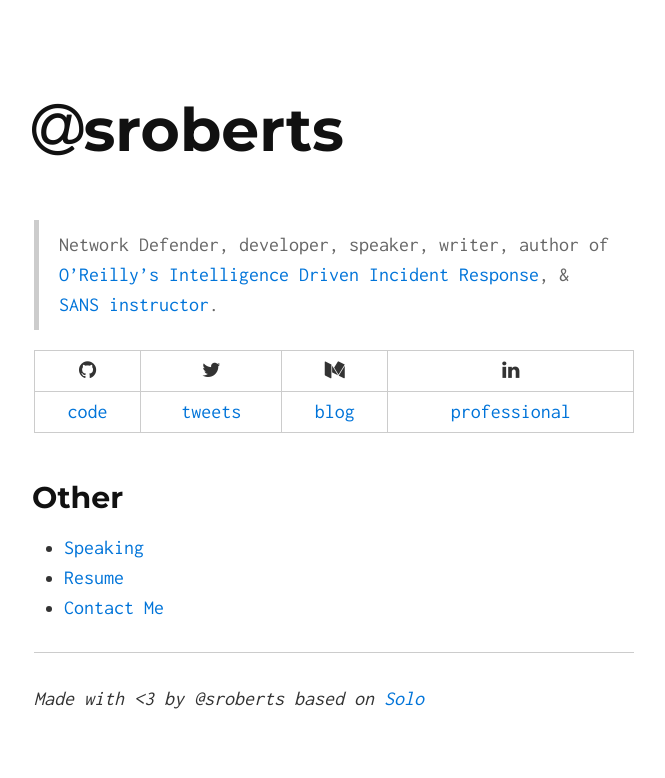
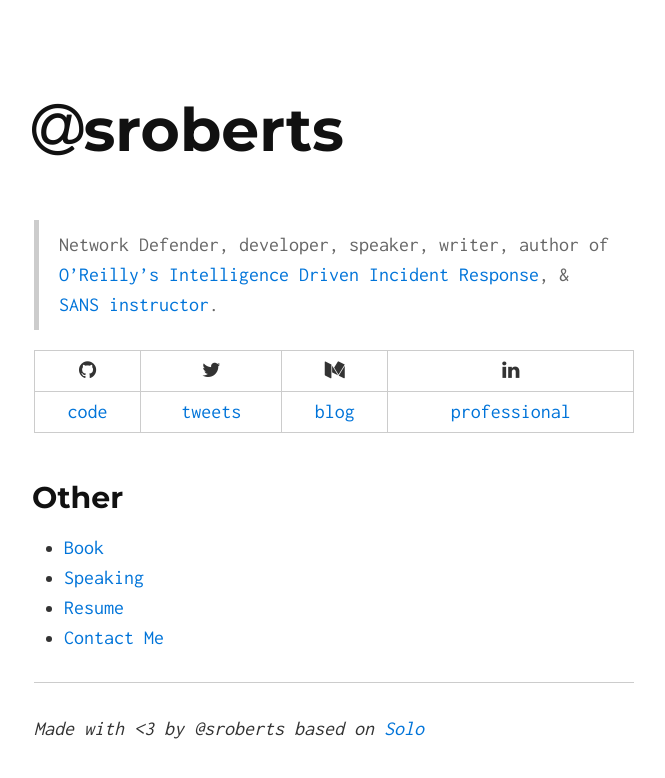
Before and after one commit to sroberts/sroberts.github.io, a Jekyll site: the page built from index.md, in a window 1280 px wide. Shown: the top 778 px of the page, without its empty margins (306-971 px from the left). Built offline with Jekyll 4.4.1, drawn with Linux system fonts in a browser that asks for light colours.

Commit message:
Update index.md

```diff
--- a/index.md
+++ b/index.md
@@ -10,6 +10,7 @@ layout: default
 
 ## Other
 
+- [Book]({{ site.url }}/book)
 - [Speaking]({{ site.url }}/speaking)
 - [Resume](https://docs.google.com/document/d/1jyLdXNefvK39pUkuRlIQ8dwJskQZOYEVB-IuHbetNIE/edit?usp=sharing)
 - [Contact Me]({{ site.url }}/contact)
```
